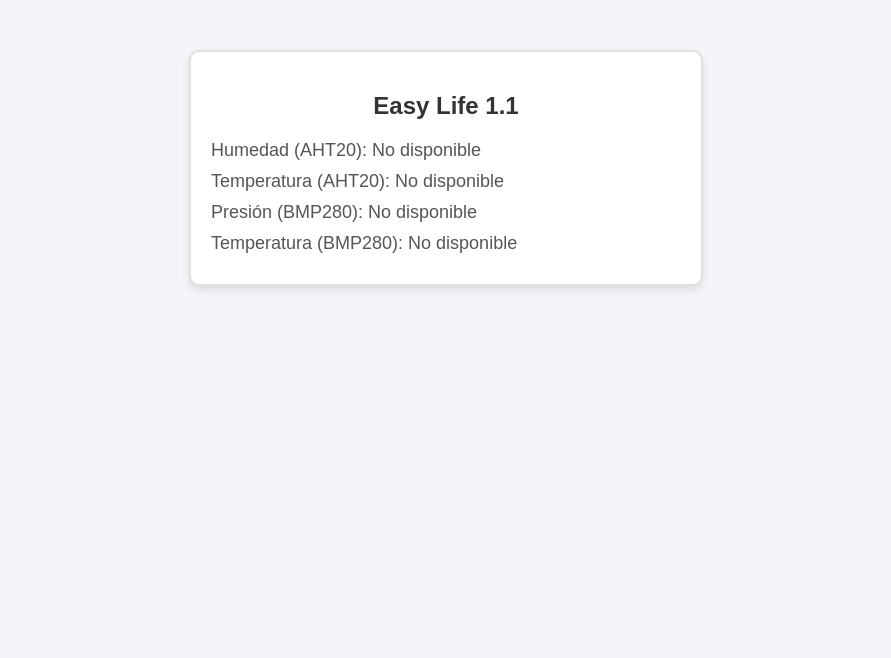
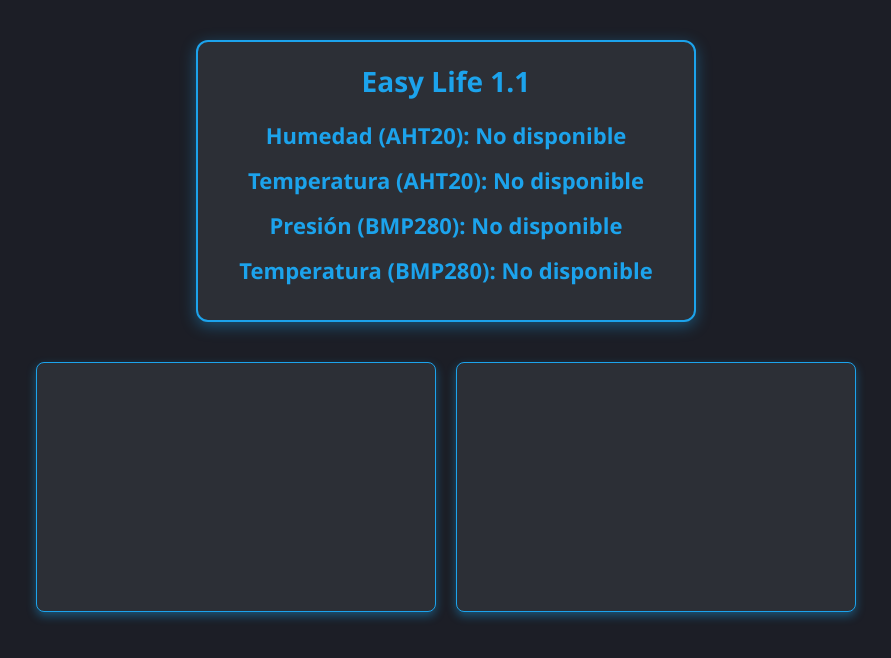
Before and after one commit to almafer291/ardusens, a plain HTML site: page index.html in a window 1280 px wide. Shown: the whole page, without its empty margins (194-1085 px from the left). Drawn offline with nearby package versions, Linux system fonts and the light colour scheme; no server answers.

Commit message:
Update styles.css

```diff
--- a/styles.css
+++ b/styles.css
@@ -1,31 +1,68 @@
+/* Reset de márgenes y paddings */
+* {
+    margin: 0;
+    padding: 0;
+    box-sizing: border-box;
+}
+
 body {
-    font-family: Arial, sans-serif;
-    background-color: #f4f4f9;
+    font-family: 'Segoe UI', Tahoma, Geneva, Verdana, sans-serif;
+    background-color: #1c1e26; /* Gris muy oscuro */
+    color: #ffffff;
     margin: 0;
     padding: 0;
 }
 
+/* Contenedor Principal */
 .data-display {
-    margin: 20px;
+    background: #2c2f36;
+    color: #d9e8f5;
+    border: 2px solid #1ca3ec;
+    border-radius: 12px;
+    box-shadow: 0px 4px 15px rgba(28, 163, 236, 0.4);
     padding: 20px;
-    background-color: #ffffff;
-    border: 2px solid #e0e0e0;
-    border-radius: 10px;
-    box-shadow: 0 4px 8px rgba(0, 0, 0, 0.1);
-    max-width: 470px;
-    margin: 50px auto;
+    margin: 40px auto;
+    max-width: 500px;
+    text-align: center;
+    transition: all 0.3s ease-in-out;
 }
 
 h2 {
-    text-align: center;
-    color: #333;
+    font-size: 28px;
+    font-weight: 700;
+    color: #1ca3ec;
+    margin-bottom: 20px;
 }
 
 p {
-    font-size: 18px;
-    color: #555;
+    font-size: 20px;
+    margin: 10px 0;
+    color: #b0c7d4;
 }
 
 #humidity, #tempAHT, #pressure, #tempBMP {
-    margin: 10px 0;
+    font-size: 22px;
+    font-weight: bold;
+    color: #1ca3ec;
+    margin: 15px 0;
 }
+
+/* Gráficas */
+.chart-container {
+    display: flex;
+    justify-content: center;
+    flex-wrap: wrap;
+    margin: 20px auto;
+    gap: 20px;
+    max-width: 900px;
+}
+
+canvas {
+    background-color: #2c2f36;
+    border: 1px solid #1ca3ec;
+    border-radius: 8px;
+    box-shadow: 0px 4px 10px rgba(28, 163, 236, 0.4);
+    width: 100%;
+    max-width: 400px;
+    height: 250px;
+}
```
